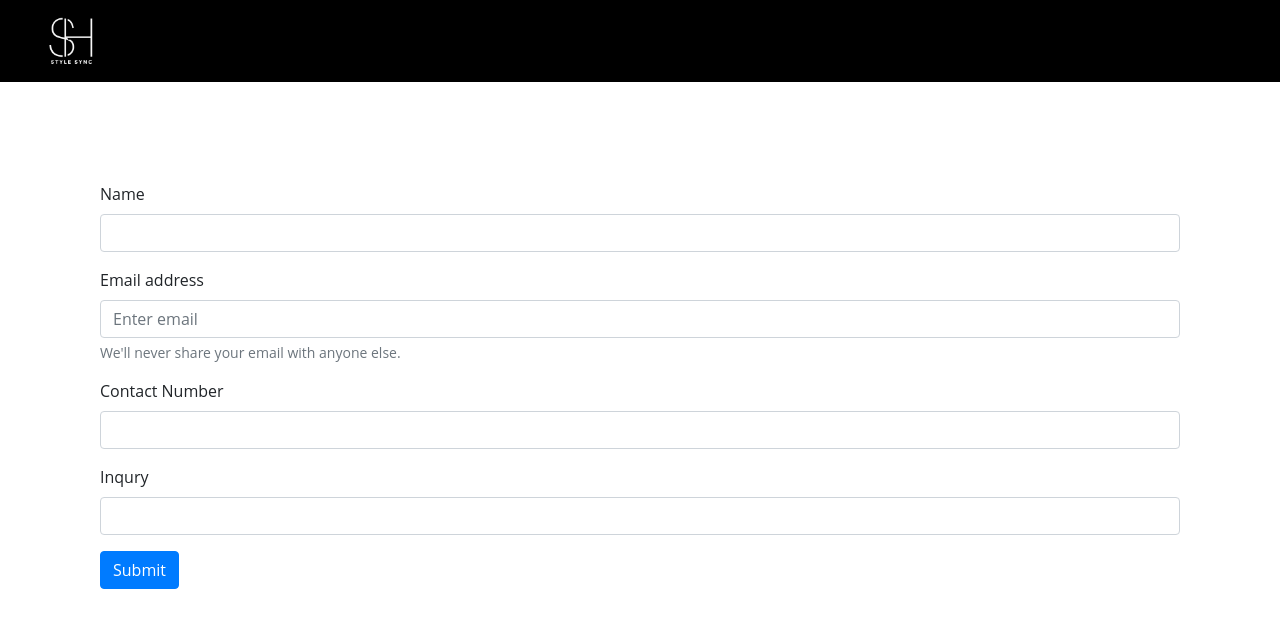
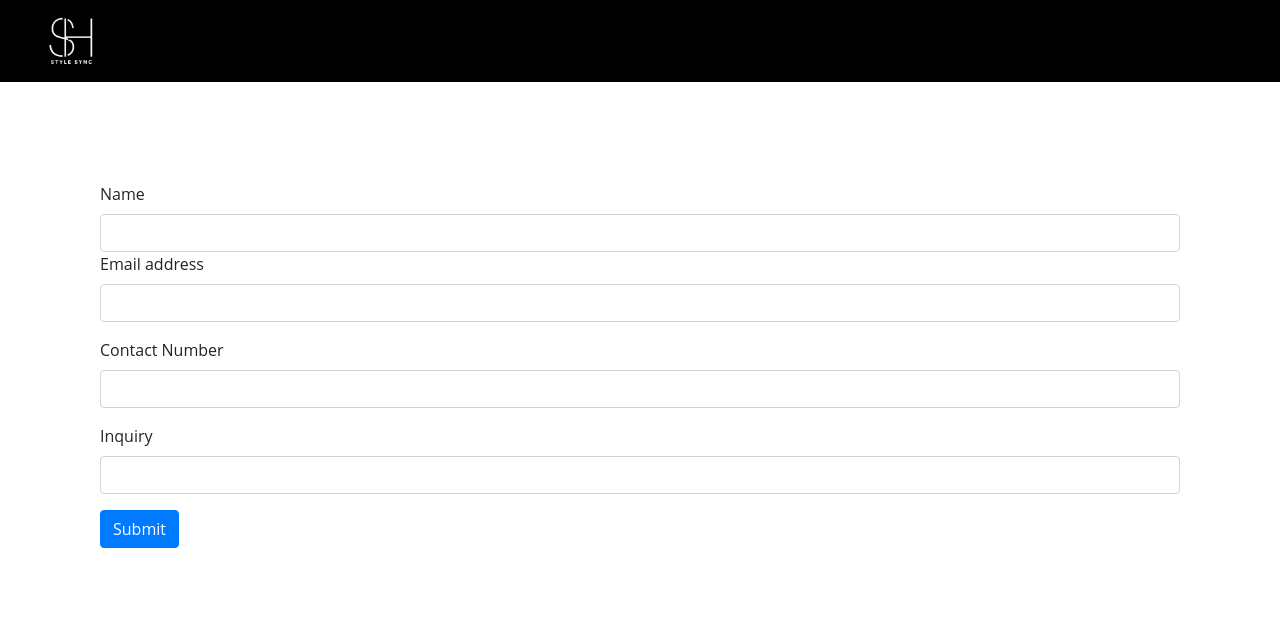
Before and after one commit to Sathira-Wijeratne/StyleSync-Solutions, a React (Create React App) app in the folder frontend/: page /ContactUs in a window 1280 px wide. Shown: the top 628 px of the page. Built offline with nearby package versions, Linux system fonts and the light colour scheme; the HTML template or start-up script is replaced by a standard one.

Commit message:
commit validations

```diff
--- a/frontend/src/components/ContactUs.js
+++ b/frontend/src/components/ContactUs.js
@@ -1,43 +1,103 @@
-import React from "react";
+import React, { useState } from 'react';
 
 export default function ContactUs() {
   const mainDivStyle = {
-    margin: "100px", // You can adjust the margin size as needed
+    margin: "100px", // Add margin
+  };
+  const [name, setName] = useState('');
+  const [nameError, setNameError] = useState('');
+  const [email, setEmail] = useState('');
+  const [emailError, setEmailError] = useState('');
+  const [phoneNumber, setPhoneNumber] = useState('');
+  const [phoneNumberError, setPhoneNumberError] = useState('');
+
+  const handleNameChange = (e) => {
+    const value = e.target.value;
+    setName(value);
+
+    const pattern = /^[A-Za-z\s]+$/;
+
+    if (!value) {
+      setNameError('Name cannot be empty.');
+    } else if (!pattern.test(value)) {
+      setNameError('Name should only contain letters and spaces.');
+    } else {
+      setNameError('');
+    }
+  };
+
+  const handleEmailChange = (e) => {
+    const value = e.target.value;
+    setEmail(value);
+
+    const emailPattern = /^[a-zA-Z0-9._-]+@[a-zA-Z0-9.-]+\.[a-zA-Z]{2,4}$/;
+
+    if (!value) {
+      setEmailError('Email address cannot be empty.');
+    } else if (!emailPattern.test(value)) {
+      setEmailError('Please enter a valid email address.');
+    } else {
+      setEmailError('');
+    }
+  };
+
+  const handlePhoneNumberChange = (e) => {
+    const value = e.target.value;
+    setPhoneNumber(value);
+
+    const phoneNumberPattern = /^[\d\- ]*$/;
+
+    if (!value) {
+      setPhoneNumberError('Contact Number cannot be empty.');
+    } else if (!phoneNumberPattern.test(value)) {
+      setPhoneNumberError('Please enter a valid phone number.');
+    } else {
+      setPhoneNumberError('');
+    }
   };
 
   return (
     <div style={mainDivStyle}>
       <form>
-        <div class="form-group">
-          <label for="exampleInputPassword1">Name</label>
-          <input type="text" class="form-control" id="exampleInputPassword1" />
+        <div>
+          <label>Name</label>
+          <input
+            type="text"
+            className="form-control"
+            value={name}
+            onChange={handleNameChange}
+          />
+          {nameError && <div className="text-danger">{nameError}</div>}
         </div>
 
-        <div class="form-group">
-          <label for="exampleInputEmail1">Email address</label>
+        <div className="form-group">
+          <label>Email address</label>
           <input
-            type="email"
-            class="form-control"
-            id="exampleInputEmail1"
-            aria-describedby="emailHelp"
-            placeholder="Enter email"
+            type="text"
+            className="form-control"
+            value={email}
+            onChange={handleEmailChange}
           />
-          <small id="emailHelp" class="form-text text-muted">
-            We'll never share your email with anyone else.
-          </small>
+          {emailError && <div className="text-danger">{emailError}</div>}
         </div>
 
-        <div class="form-group">
+        <div className="form-group">
           <label for="exampleInputPassword1">Contact Number</label>
-          <input type="text" class="form-control" id="exampleInputPassword1" />
+          <input
+            type="text"
+            className="form-control"
+            value={phoneNumber}
+            onChange={handlePhoneNumberChange}
+          />
+          {phoneNumberError && <div className="text-danger">{phoneNumberError}</div>}
         </div>
 
-        <div class="form-group">
-          <label for="exampleInputPassword1">Inqury</label>
-          <input type="text" class="form-control" id="exampleInputPassword1" />
+        <div className="form-group">
+          <label for="exampleInputPassword1">Inquiry</label>
+          <input type="text" className="form-control" id="exampleInputPassword1" />
         </div>
 
-        <button type="submit" class="btn btn-primary">
+        <button type="submit" className="btn btn-primary">
           Submit
         </button>
       </form>
```
